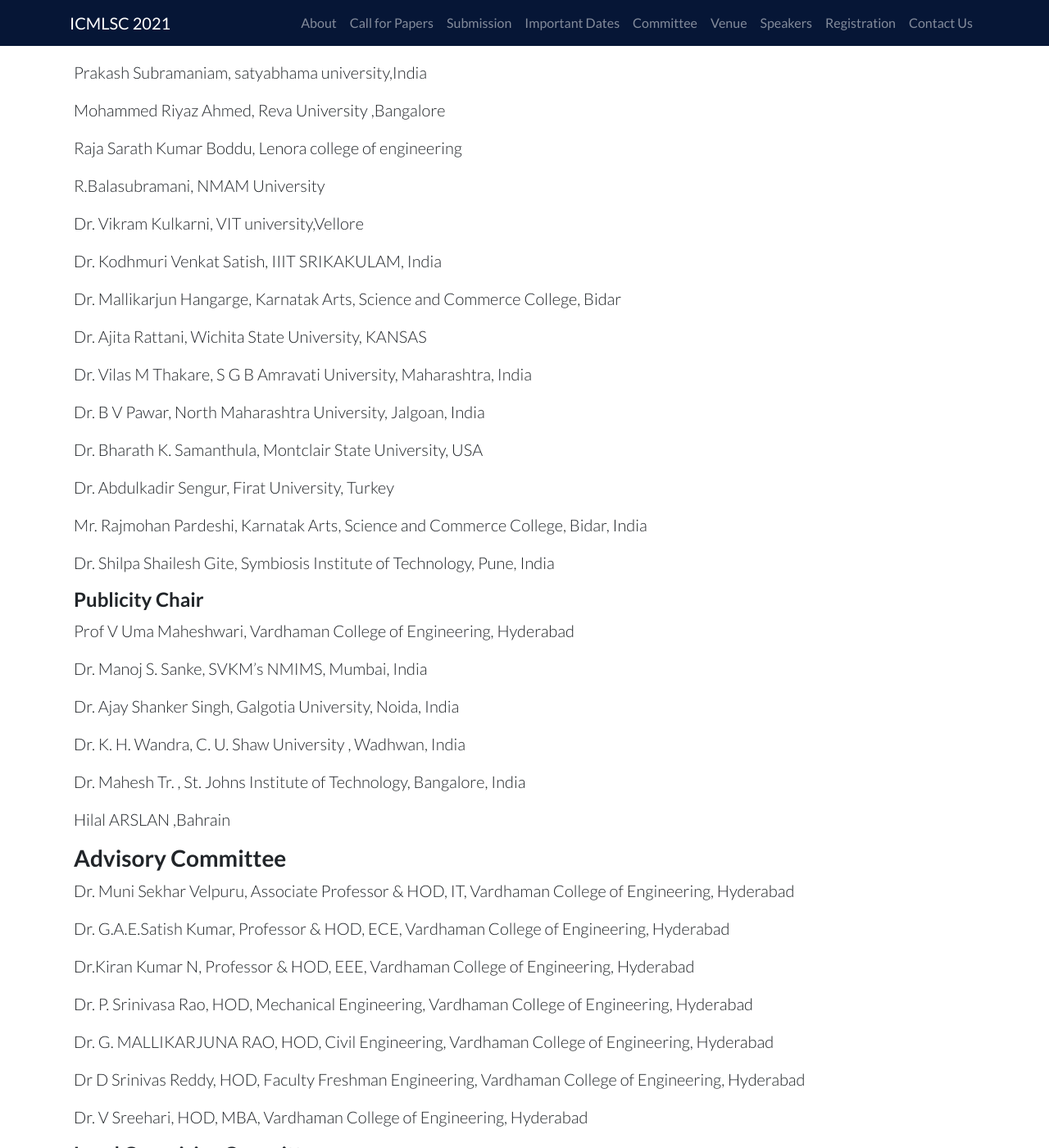
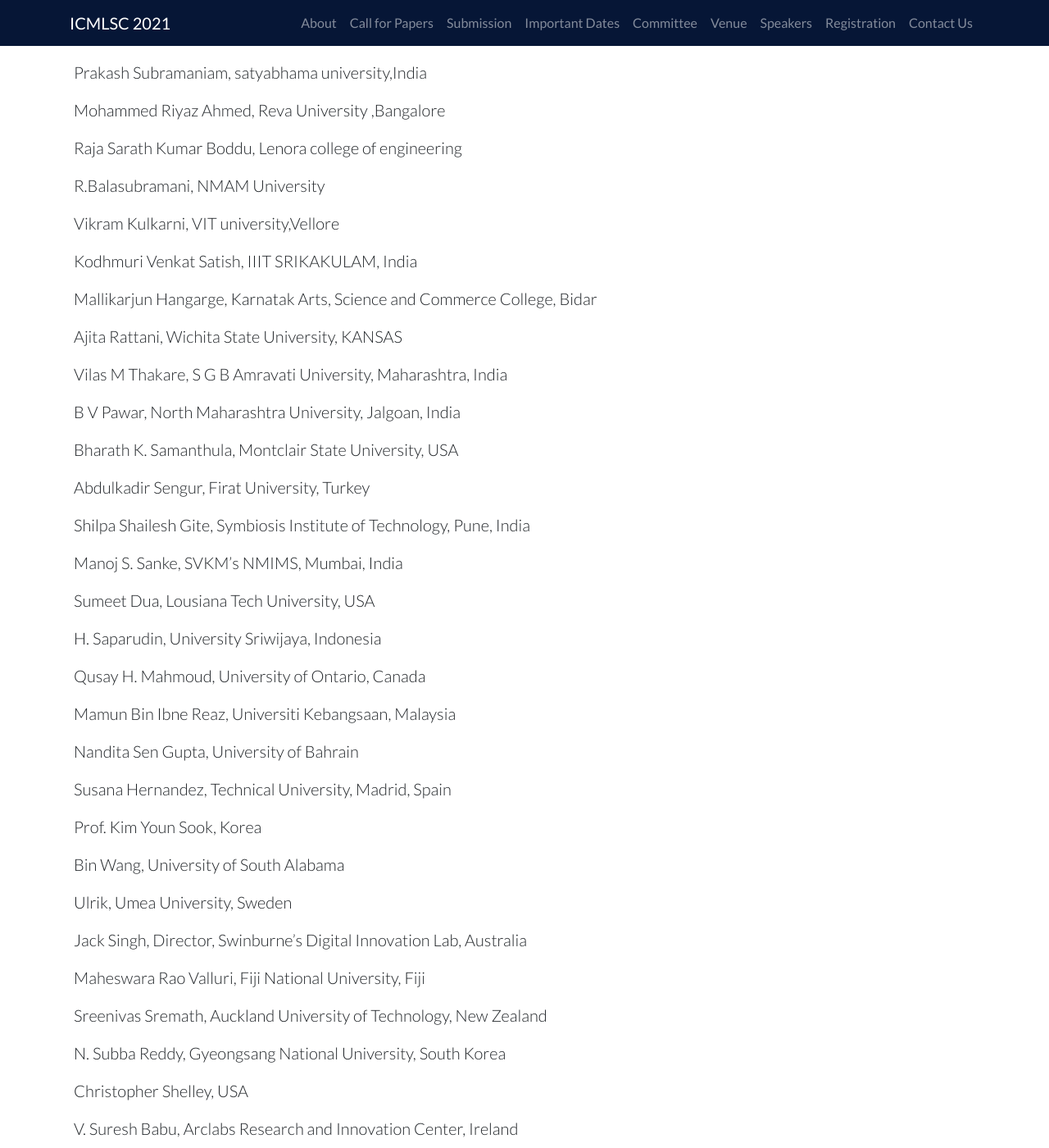
Before and after one commit to ieeevardhaman/icmlsc-website, a Jekyll site: the page built from pages/committee.md, in a window 1280 px wide and 1400 px high, scrolled down 3895 px. Shown: the whole window at 82% size. Built offline with Jekyll 4.4.1, drawn with Linux system fonts in a browser that asks for light colours; our own code applies the rules of GitHub Pages for plain Markdown files; some of the changed text lies outside the part shown.

Commit message:
Update committee.md

```diff
--- a/pages/committee.md
+++ b/pages/committee.md
@@ -101,75 +101,109 @@
 
 #### Technical Program Committee
 
+Hilal ARSLAN ,Bahrain
+
 Halyna Vasyalevska, West Ukrainian National University, Ukraine
 
 Luigi Troiano, University of Salerno, Italy
 
-Reshmy Krishnan,  Muscat College,  Oman
+Reshmy Krishnan, Muscat College, Oman
 
-Mooring Youp Director,  Open university Malaysia
+Mooring Youp Director, Open university Malaysia
 
-Dr. Abdallah MERAOUMIA, ALGERIA
+Abdallah MERAOUMIA, ALGERIA
 
-Pr WAHABI AICHA, Morocco
+WAHABI AICHA, Morocco
 
 Samir AMRAQUI, Université Mohamed Premier,Oujda, Maroc
 
 Mostafa EL HABIB DAHO ,Algeria
 
-Roshan G. Ragel,  University of Peradeniya, Consultant, Lanka Education and Research Network (LEARN)
+Roshan G. Ragel, University of Peradeniya, Consultant, Lanka Education and Research Network (LEARN)
 
 Randima Dinalankara, University of Sri Jayewardenepura
 
-Viswanath Pulabaigari,	IIIT Sri city
+Viswanath Pulabaigari, IIIT Sri city
 
-B.K Mohanty,	IIM Lucknow
+B.K Mohanty, IIM Lucknow
 
 PRABIRA KUMAR SETHY, SAMBALPUR UNIVERSITY, JYOTI VIHAR, BURLA
 
-Dr. Lakshmana Gomathi Nayagam, 	NIT Trichy
+Lakshmana Gomathi Nayagam, NIT Trichy
 
-Dr. Arun Raj, Cresent University, India
+Arun Raj, Cresent University, India
 
-Dr. Salman Abdul Moiz,	Associate Professor, School of Computer & Information Sciences, University of Hyderabad (HCU)
+Salman Abdul Moiz, University of Hyderabad (HCU)
 
-Mohd Dilshad Ansari, Ph.D	jaypee university,India
+Mohd Dilshad Ansari, jaypee university,India
 
-Sree Ranjani Rajendran,	IIT Madras
+Sree Ranjani Rajendran, IIT Madras
 
-Ferdin Joe John Joseph,	Thai-Nichi Institute of Technology,Thailand
+Ferdin Joe John Joseph, Thai-Nichi Institute of Technology,Thailand
 
-Dr. Anand Nayyar,	Duy Tan University,Vietnam
+Chinmay Chakraborty, BITS Ranchi,India
 
-Dr. Chinmay Chakraborty,	BITS Ranchi,India
+Prakash Subramaniam, satyabhama university,India
 
-Prakash Subramaniam,	satyabhama university,India
+Mohammed Riyaz Ahmed, Reva University ,Bangalore
 
-Mohammed Riyaz Ahmed,	Reva University ,Bangalore
+Raja Sarath Kumar Boddu, Lenora college of engineering
 
-Raja Sarath Kumar Boddu,	Lenora college of engineering
+R.Balasubramani, NMAM University
 
-R.Balasubramani,	NMAM University
+Vikram Kulkarni, VIT university,Vellore
 
-Dr. Vikram Kulkarni,	VIT university,Vellore
+Kodhmuri Venkat Satish, IIIT SRIKAKULAM, India
 
-Dr. Kodhmuri Venkat Satish,	IIIT SRIKAKULAM, India
+Mallikarjun Hangarge, Karnatak Arts, Science and Commerce College, Bidar
 
-Dr. Mallikarjun Hangarge,	Karnatak Arts, Science and  Commerce College, Bidar
+Ajita Rattani, Wichita State University, KANSAS
 
-Dr. Ajita Rattani, Wichita State University, KANSAS
+Vilas M Thakare, S G B Amravati University, Maharashtra, India
 
-Dr. Vilas M Thakare,	S G B Amravati University,  Maharashtra, India
+B V Pawar, North Maharashtra University, Jalgoan, India
 
-Dr. B V Pawar,	North Maharashtra University, Jalgoan, India
+Bharath K. Samanthula, Montclair State University, USA
 
-Dr. Bharath K. Samanthula,	Montclair State University, USA
+Abdulkadir Sengur, Firat University, Turkey
 
-Dr. Abdulkadir Sengur,	Firat University, Turkey
+Shilpa Shailesh Gite, Symbiosis Institute of Technology, Pune, India
 
-Mr. Rajmohan Pardeshi, 	Karnatak Arts, Science and  Commerce College, Bidar, India
+Manoj S. Sanke, SVKM’s NMIMS, Mumbai, India
 
-Dr. Shilpa Shailesh Gite, Symbiosis Institute of Technology, Pune, India
+Sumeet Dua, Lousiana Tech University, USA
+
+H. Saparudin, University Sriwijaya, Indonesia
+
+Qusay H. Mahmoud, University of Ontario, Canada
+
+Mamun Bin Ibne Reaz, Universiti Kebangsaan, Malaysia
+
+Nandita Sen Gupta, University of Bahrain
+
+Susana Hernandez, Technical University, Madrid, Spain
+
+Prof. Kim Youn Sook, Korea
+
+Bin Wang, University of South Alabama
+
+Ulrik, Umea University, Sweden
+
+Jack Singh, Director, Swinburne’s Digital Innovation Lab, Australia
+
+Maheswara Rao Valluri, Fiji National University, Fiji
+
+Sreenivas Sremath, Auckland University of Technology, New Zealand
+
+N. Subba Reddy, Gyeongsang National University, South Korea
+
+Christopher Shelley, USA
+
+V. Suresh Babu, Arclabs Research and Innovation Center, Ireland
+
+Christo Ananth, AMA International University, Salmabad, Kingdom of Bahrain
+
+Vitoantonio Bevilaqua, Polytechnic of Bari, Italy
 
 #### Publicity Chair
 
```
